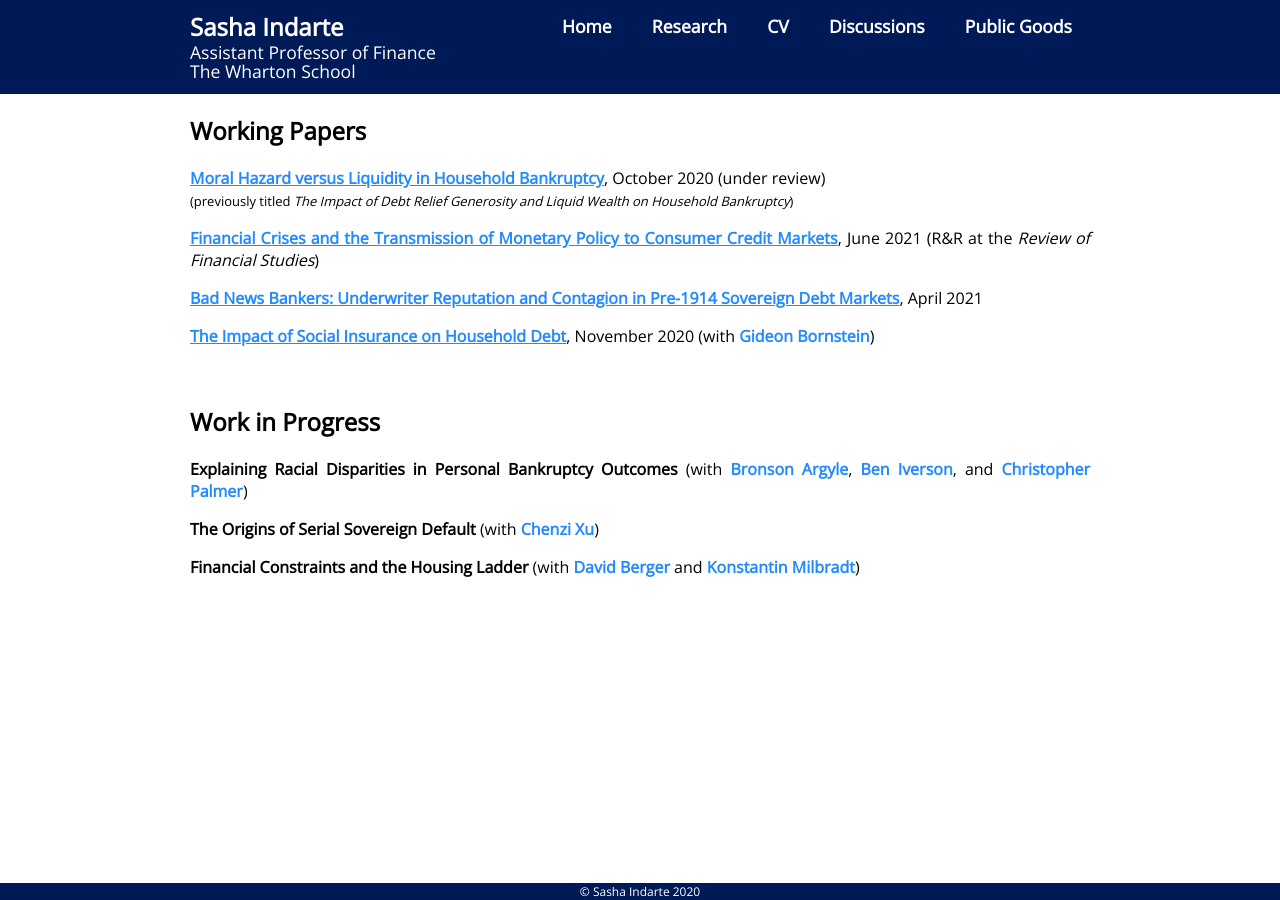
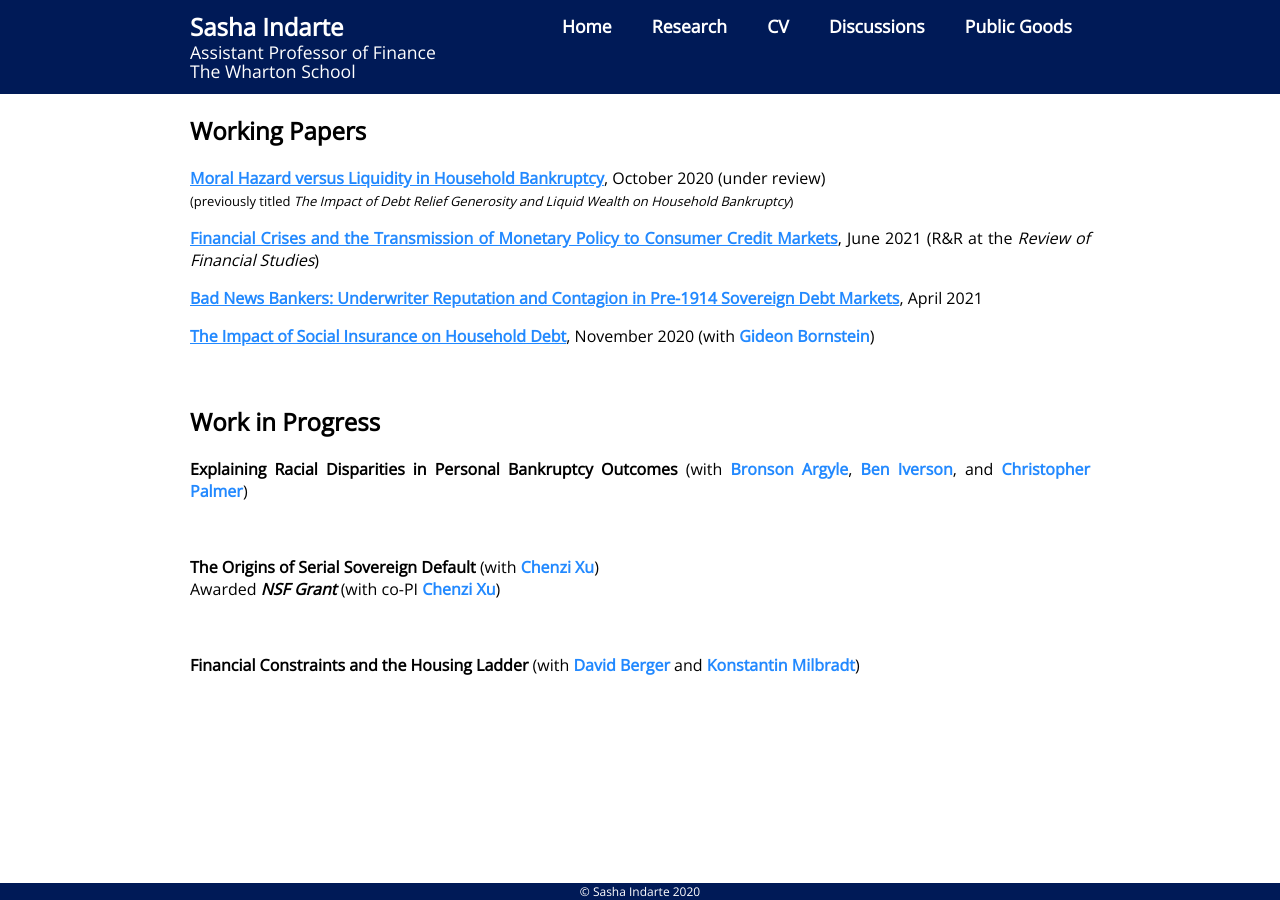
Before and after one commit to sashaindarte/sashaindarte.github.io, a Jekyll site: the page built from research/index.html, in a window 1280 px wide. Built offline with Jekyll 4.4.1, drawn with Linux system fonts in a browser that asks for light colours.

Commit message:
added NSF :)

```diff
--- a/research/index.html
+++ b/research/index.html
@@ -32,11 +32,14 @@ title: Sasha Indarte - Research
 		<p align = "justify">
 			<b>Explaining Racial Disparities in Personal Bankruptcy Outcomes</b> (with <a href="https://bronsonargyle.com/contact.html">Bronson Argyle</a>, <a href="http://www.beniverson.org/">Ben Iverson</a>, and <a href="https://mitmgmtfaculty.mit.edu/cpalmer/">Christopher Palmer</a>)
 
+		</p>
 		<br>
 
 		<p align = "justify">
 			<b> The Origins of Serial Sovereign Default </b> (with <a href="https://chenzi-xu.com/">Chenzi Xu</a>)
-
+			<br>
+			Awarded <b><i>NSF Grant</b></i> (with co-PI <a href="https://chenzi-xu.com/">Chenzi Xu</a>)
+		</p>
 		<br>
 
 		<p align = "justify">
```
